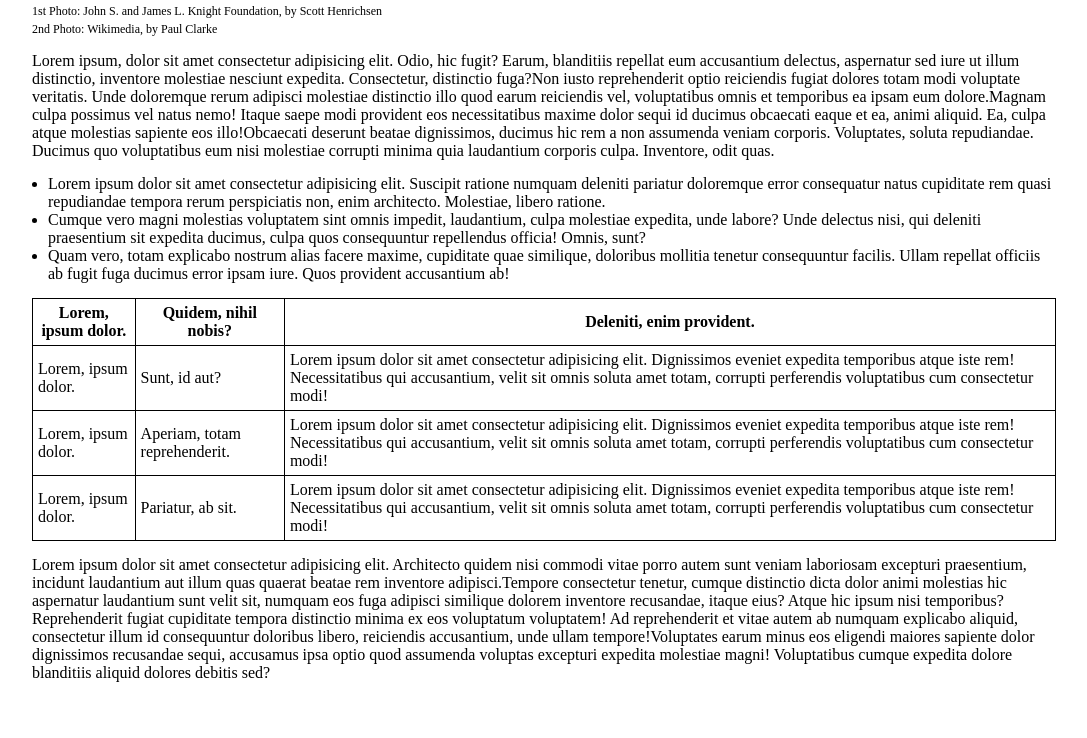
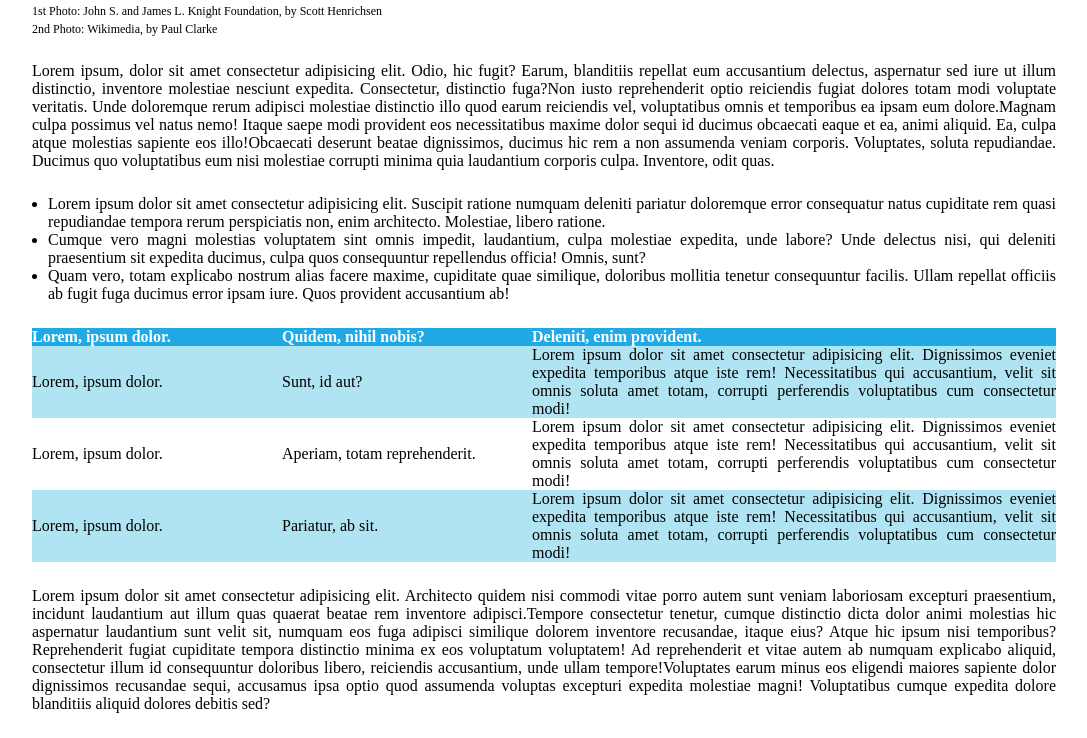
Before and after one commit to michelearcopinto/html-css-booleaner, a plain HTML site: page index.html in a window 1280 px wide. Shown: the part 651-1389 px from the top of the page, without its empty margins (96-1183 px from the left). Before the commit the page ends 1363 px from the top, so only its background shows below. Drawn offline with Linux system fonts and the light colour scheme.

Commit message:
Completion of table structure and style

```diff
--- a/assets/css/style.css
+++ b/assets/css/style.css
@@ -2,6 +2,10 @@
     box-sizing: border-box;
     margin: 0;
     padding: 0;
+}
+
+html {
+    text-align: justify;
 }
 
 header {
@@ -30,6 +34,7 @@ h1 {
     font-size: 50px;
     line-height: 45px;
     margin-block: 5px;
+    text-align: left;
 }
 
 .subtitle {
@@ -57,17 +62,26 @@ a {
 p,
 table,
 ul {
-    margin-block: 15px;
+    margin-block: 25px;
 }
 
 li {
     margin-left: 1em;
 }
 
-table,
-td,
-th {
-    border: 1px solid black;
+table {
     border-collapse: collapse;
-    padding: 5px;
 }
+
+thead {
+    color: white;
+    background-color: #20A9E5;
+}
+
+.odd_row {
+    background-color: #B1E4F2;
+}
+
+.narrow_column {
+    width: 250px;
+}
--- a/index.html
+++ b/index.html
@@ -58,39 +58,47 @@
                         iure. Quos provident accusantium ab!</li>
                 </ul>
 
+                <figure>
                     <table>
                         <thead>
-                        <th>Lorem, ipsum dolor.</td>
-                        <th>Quidem, nihil nobis?</td>
-                        <th>Deleniti, enim provident.</td>
+                            <th>Lorem, ipsum dolor.</th>
+                            <th>Quidem, nihil nobis?</th>
+                            <th>Deleniti, enim provident.</th>
                         </thead>
 
                         <tbody>
-                        <tr>
-                            <td>Lorem, ipsum dolor.</td>
-                            <td>Sunt, id aut?</td>
-                            <td>Lorem ipsum dolor sit amet consectetur adipisicing elit. Dignissimos eveniet expedita
-                                temporibus atque iste rem! Necessitatibus qui accusantium, velit sit omnis soluta amet
+                            <tr class="odd_row">
+                                <td class="narrow_column">Lorem, ipsum dolor.</td>
+                                <td class="narrow_column">Sunt, id aut?</td>
+                                <td>Lorem ipsum dolor sit amet consectetur adipisicing elit. Dignissimos eveniet
+                                    expedita
+                                    temporibus atque iste rem! Necessitatibus qui accusantium, velit sit omnis soluta
+                                    amet
                                     totam, corrupti perferendis voluptatibus cum consectetur modi!</td>
                             </tr>
 
                             <tr>
-                            <td>Lorem, ipsum dolor.</td>
-                            <td>Aperiam, totam reprehenderit.</td>
-                            <td>Lorem ipsum dolor sit amet consectetur adipisicing elit. Dignissimos eveniet expedita
-                                temporibus atque iste rem! Necessitatibus qui accusantium, velit sit omnis soluta amet
+                                <td class="narrow_column">Lorem, ipsum dolor.</td>
+                                <td class="narrow_column">Aperiam, totam reprehenderit.</td>
+                                <td>Lorem ipsum dolor sit amet consectetur adipisicing elit. Dignissimos eveniet
+                                    expedita
+                                    temporibus atque iste rem! Necessitatibus qui accusantium, velit sit omnis soluta
+                                    amet
                                     totam, corrupti perferendis voluptatibus cum consectetur modi!</td>
                             </tr>
 
-                        <tr>
-                            <td>Lorem, ipsum dolor.</td>
-                            <td>Pariatur, ab sit.</td>
-                            <td>Lorem ipsum dolor sit amet consectetur adipisicing elit. Dignissimos eveniet expedita
-                                temporibus atque iste rem! Necessitatibus qui accusantium, velit sit omnis soluta amet
+                            <tr class="odd_row">
+                                <td class="narrow_column">Lorem, ipsum dolor.</td>
+                                <td class="narrow_column">Pariatur, ab sit.</td>
+                                <td>Lorem ipsum dolor sit amet consectetur adipisicing elit. Dignissimos eveniet
+                                    expedita
+                                    temporibus atque iste rem! Necessitatibus qui accusantium, velit sit omnis soluta
+                                    amet
                                     totam, corrupti perferendis voluptatibus cum consectetur modi!</td>
                             </tr>
                         </tbody>
                     </table>
+                </figure>
 
                 <p>
                     Lorem ipsum dolor sit amet consectetur adipisicing elit. Architecto quidem nisi commodi vitae
@@ -105,12 +113,6 @@
                     recusandae sequi, accusamus ipsa optio quod assumenda voluptas excepturi expedita molestiae
                     magni! Voluptatibus cumque expedita dolore blanditiis aliquid dolores debitis sed?
                 </p>
-
-                <figure>
-                    <table>
-
-                    </table>
-                </figure>
             </section>
         </article>
     </main>
```
Lines whose indentation alone changed are shown as unchanged.
